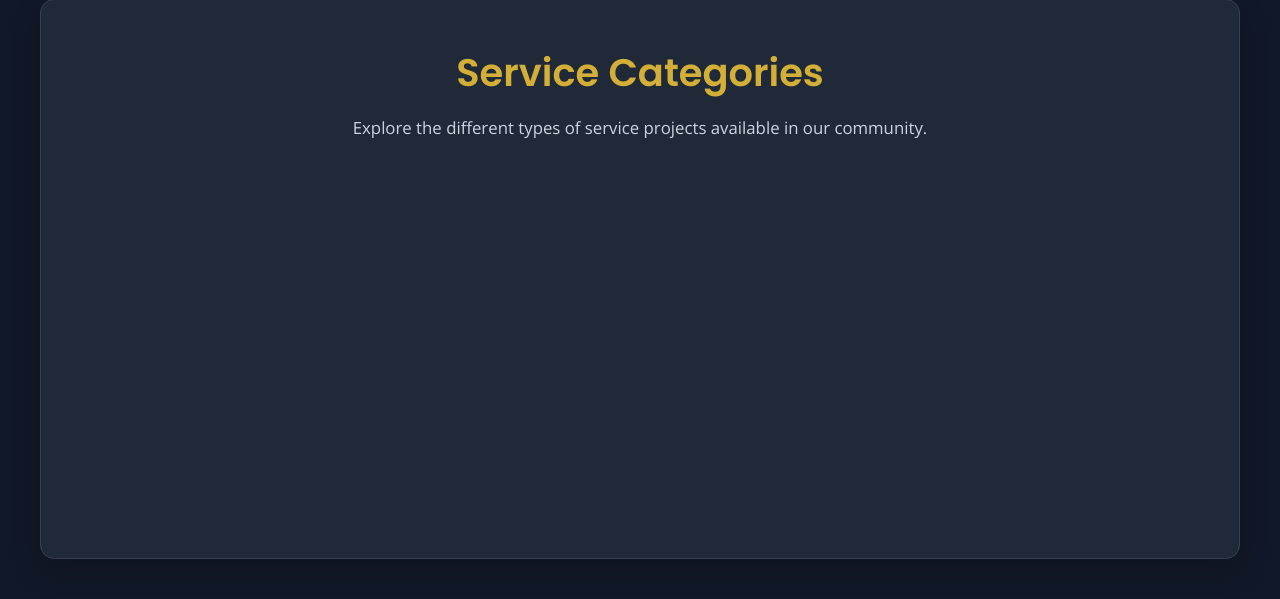
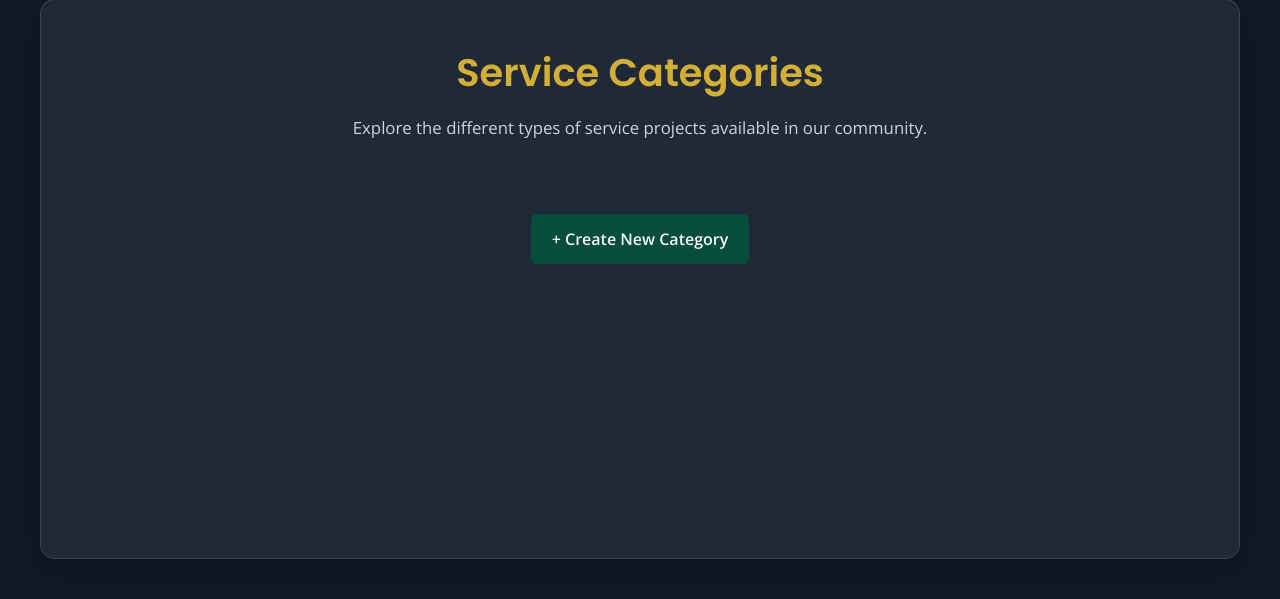
Before and after one commit to amomoh6392/cse340, a Node server app: page /categories in a window 1280 px wide. Shown: the part 132-731 px from the top of the page. Run offline with Node 20, Linux system fonts and the light colour scheme; data that the repository does not hold is empty.

Commit message:
Add create and edit category functionality

```diff
--- a/public/css/main.css
+++ b/public/css/main.css
@@ -349,6 +349,7 @@ main p {
 
 .button{
     display: inline-block;
+    margin-top: 2rem;
     padding: 0.7rem 1.3rem;
     background-color: var(--primary);
     color: var(--text);
--- a/src/controllers/categories.js
+++ b/src/controllers/categories.js
@@ -1,5 +1,5 @@
 
-import { getAllCategories, getCategoryById, updateCategoryAssignments} from '../models/categories.js';
+import { getAllCategories, getCategoryById, updateCategoryAssignments,updateCategory, createCategory} from '../models/categories.js';
 
 import { getProjectsByCategoryId, getProjectDetails, getCategoriesByProjectId } from '../models/projects.js';
 
@@ -78,5 +78,111 @@ const processAssignCategoriesForm = async (req, res) => {
 
     res.redirect(`/project/${projectId}`);
 };
+// Display the new category form
+const buildNewCategory = async (req, res, next) => {
+    try {
+        res.render('new-category', {
+            title: 'Create New Category',
+            errors: [],
+            name: ''
+        });
+    } catch (error) {
+        next(error);
+    }
+};
+// Process the new category form
+const createCategoryController = async (req, res, next) => {
+    try {
+        const name = req.body.name?.trim() || '';
+        const errors = [];
 
-export { showCategoriesPage, showCategoryDetailsPage, showAssignCategoriesForm, processAssignCategoriesForm };
+        if (!name) {
+            errors.push('Category name is required.');
+        } else if (name.length < 3) {
+            errors.push('Category name must be at least 3 characters.');
+        } else if (name.length > 100) {
+            errors.push('Category name cannot exceed 100 characters.');
+        }
+
+        if (errors.length > 0) {
+            return res.status(400).render('new-category', {
+                title: 'Create New Category',
+                errors,
+                name
+            });
+        }
+
+        await createCategory(name);
+
+        req.flash('success', 'Category created successfully.');
+
+        return res.redirect('/categories');
+
+    } catch (error) {
+        next(error);
+    }
+};
+// Display the edit category form
+const buildEditCategory = async (req, res, next) => {
+    try {
+        const id = req.params.id;
+        const category = await getCategoryById(id);
+
+        if (!category) {
+            return res.status(404).render('404', {
+                title: 'Page Not Found'
+            });
+        }
+
+        res.render('edit-category', {
+            title: 'Edit Category',
+            category,
+            errors: []
+        });
+
+    } catch (error) {
+        next(error);
+    }
+};
+// Process the edit category form
+const updateCategoryController = async (req, res, next) => {
+    try {
+        const id = req.params.id;
+        const name = req.body.name?.trim() || '';
+        const errors = [];
+
+        const category = await getCategoryById(id);
+
+        if (!category) {
+            return res.status(404).render('404', {
+                title: 'Page Not Found'
+            });
+        }
+
+        if (!name) {
+            errors.push('Category name is required.');
+        } else if (name.length < 3) {
+            errors.push('Category name must be at least 3 characters.');
+        } else if (name.length > 100) {
+            errors.push('Category name cannot exceed 100 characters.');
+        }
+
+        if (errors.length > 0) {
+            return res.status(400).render('edit-category', {
+                title: 'Edit Category',
+                category: { ...category, name },
+                errors
+            });
+        }
+
+        await updateCategory(id, name);
+
+        req.flash('success', 'Category updated successfully.');
+
+        return res.redirect('/categories');
+
+    } catch (error) {
+        next(error);
+    }
+};
+export { showCategoriesPage, showCategoryDetailsPage, showAssignCategoriesForm, processAssignCategoriesForm, buildNewCategory, createCategoryController, buildEditCategory, updateCategoryController };
--- a/src/models/categories.js
+++ b/src/models/categories.js
@@ -19,6 +19,33 @@ const getCategoryById = async (categoryId) => {
     `;
 
     const queryParams = [categoryId];
+    const result = await db.query(query, queryParams);
+
+    return result.rows[0];
+};
+// Create a new category
+const createCategory = async (name) => {
+    const query = `
+        INSERT INTO public.category (name)
+        VALUES ($1)
+        RETURNING category_id, name;
+    `;
+
+    const queryParams = [name];
+    const result = await db.query(query, queryParams);
+
+    return result.rows[0];
+};
+// Update an existing category
+const updateCategory = async (categoryId, name) => {
+    const query = `
+        UPDATE public.category
+        SET name = $1
+        WHERE category_id = $2
+        RETURNING category_id, name;
+    `;
+
+    const queryParams = [name, categoryId];
     const result = await db.query(query, queryParams);
 
     return result.rows[0];
@@ -49,4 +76,4 @@ const updateCategoryAssignments = async (projectId, categoryIds) => {
 };
 
 
-export {getAllCategories, getCategoryById, assignCategoryToProject, updateCategoryAssignments};
+export {getAllCategories, getCategoryById, createCategory, updateCategory, assignCategoryToProject, updateCategoryAssignments};
--- a/src/views/categories.ejs
+++ b/src/views/categories.ejs
@@ -1,8 +1,10 @@
+
 <%- include('partials/header') %>
 
 <main class="categories-page">
     <section class="categories-section">
         <h1><%= title %></h1>
+
         <p class="categories-intro">
             Explore the different types of service projects available in our community.
         </p>
@@ -11,13 +13,28 @@
             <% categories.forEach(category => { %>
                 <article class="category-card">
                     <div class="category-icon">✦</div>
+
                     <h2>
                         <a href="/category/<%= category.category_id %>">
                             <%= category.name %>
                         </a>
                     </h2>
+
+                    <div class="category-card-actions">
+                        <a
+                            href="/edit-category/<%= category.category_id %>"
+                            class="button"
+                        >
+                            Edit Category
+                        </a>
+                    </div>
                 </article>
             <% }) %>
+        </div>
+        <div class="categories-actions">
+            <a href="/new-category" class="button">
+                + Create New Category
+            </a>
         </div>
     </section>
 </main>
```
Also changed, not shown: src/routes.js (+11 -1 lines), src/views/edit-category.ejs (added, +45 -0 lines), src/views/new-category.ejs (added, +48 -0 lines).
